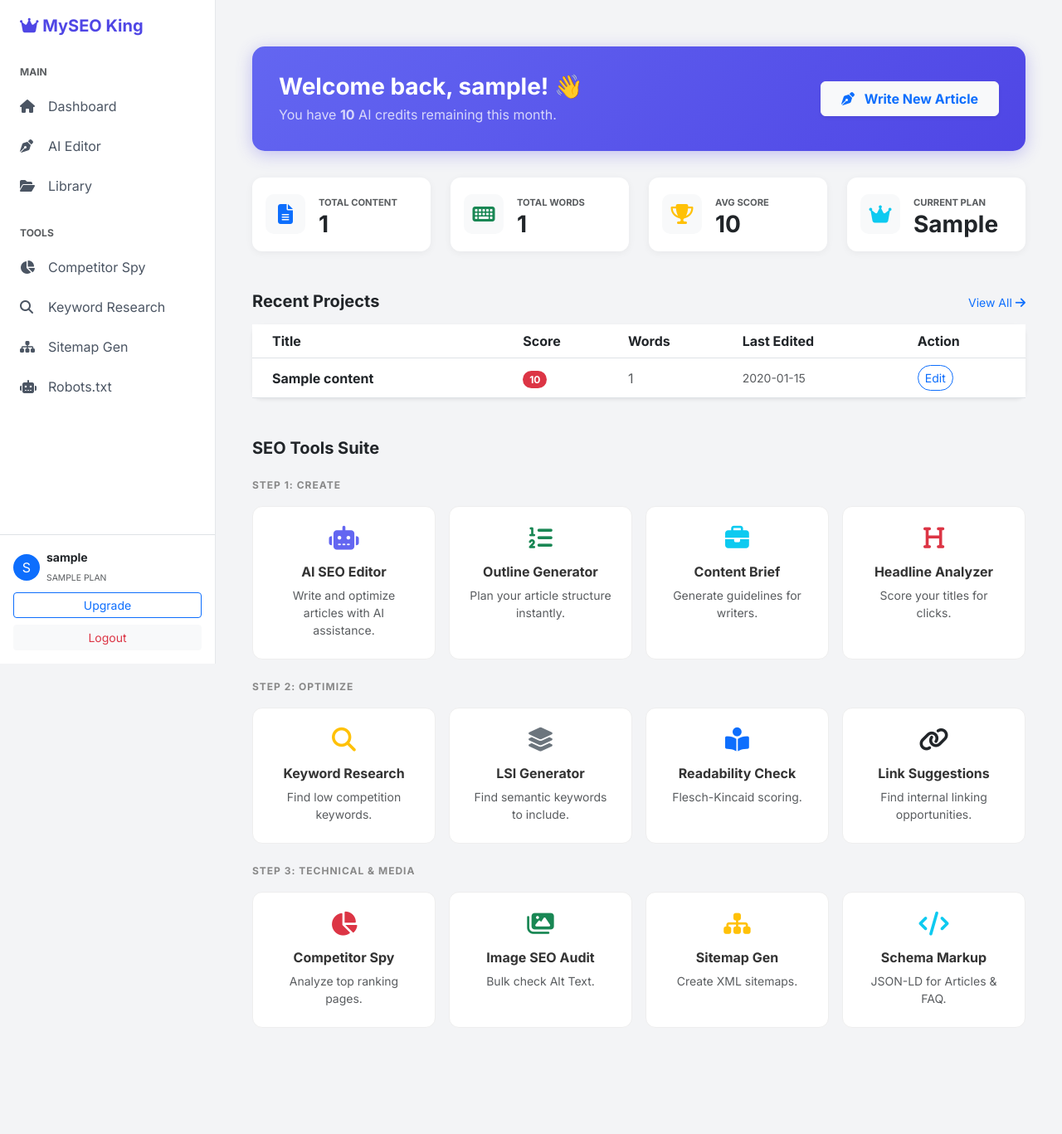
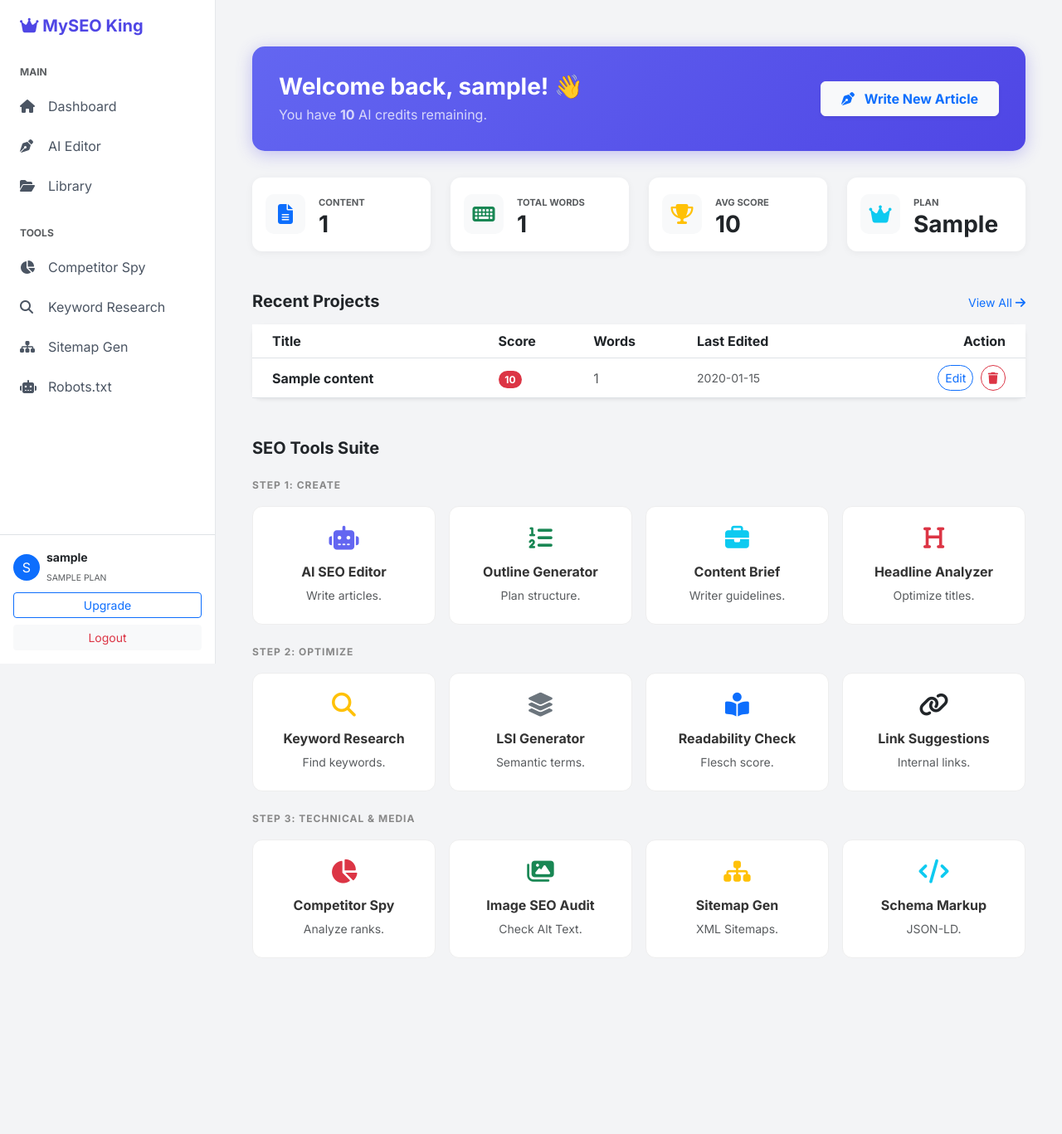
Before and after one commit to dilawar47866/MySEOTooler_V5, a Flask app: template templates/index.html in a window 1280 px wide. Shown: the whole page at 83% size. After the commit the page ends 1128 px from the top, so only its background shows below. Run offline with Flask 3, Linux system fonts and the light colour scheme; a user stored in the database is signed in; tables that the repository leaves empty hold one stand-in row (values such as "Sample post"); the template is opened without the code that fills it: values that come from a table or form of the project are taken from there, most other values are stand-ins (such as "Sample title", 1, 10 or a date in 2020).

Commit message:
Update index.html

```diff
--- a/templates/index.html
+++ b/templates/index.html
@@ -11,50 +11,22 @@
         box-shadow: 0 4px 20px rgba(79, 70, 229, 0.3);
     }
     .stat-card {
-        border: none;
-        border-radius: 12px;
-        box-shadow: 0 2px 10px rgba(0,0,0,0.05);
-        transition: transform 0.2s;
-        height: 100%;
+        border: none; border-radius: 12px; box-shadow: 0 2px 10px rgba(0,0,0,0.05);
+        transition: transform 0.2s; height: 100%;
     }
     .stat-card:hover { transform: translateY(-5px); }
     .icon-box {
-        width: 48px; height: 48px;
-        border-radius: 10px;
-        display: flex; align-items: center; justify-content: center;
-        font-size: 1.5rem;
-        margin-right: 1rem;
+        width: 48px; height: 48px; border-radius: 10px; display: flex; align-items: center; justify-content: center;
+        font-size: 1.5rem; margin-right: 1rem;
     }
     .tool-card {
-        border: 1px solid #eee;
-        border-radius: 12px;
-        transition: all 0.3s ease;
-        text-decoration: none;
-        color: #333;
-        display: block;
-        height: 100%;
-        background: white;
+        border: 1px solid #eee; border-radius: 12px; transition: all 0.3s ease; text-decoration: none; color: #333; display: block; height: 100%; background: white;
     }
     .tool-card:hover {
-        border-color: #6366f1;
-        box-shadow: 0 5px 15px rgba(99, 102, 241, 0.15);
-        transform: translateY(-3px);
-        color: #4f46e5;
+        border-color: #6366f1; box-shadow: 0 5px 15px rgba(99, 102, 241, 0.15); transform: translateY(-3px); color: #4f46e5;
     }
-    .tool-icon {
-        font-size: 1.8rem;
-        margin-bottom: 1rem;
-        color: #6366f1;
-    }
-    .category-badge {
-        font-size: 0.75rem;
-        text-transform: uppercase;
-        letter-spacing: 1px;
-        font-weight: bold;
-        color: #888;
-        margin-bottom: 1rem;
-        display: block;
-    }
+    .tool-icon { font-size: 1.8rem; margin-bottom: 1rem; color: #6366f1; }
+    .category-badge { font-size: 0.75rem; text-transform: uppercase; letter-spacing: 1px; font-weight: bold; color: #888; margin-bottom: 1rem; display: block; }
 </style>
 
 <div class="container mt-4 pb-5">
@@ -62,7 +34,7 @@
     <div class="dashboard-header d-flex justify-content-between align-items-center flex-wrap">
         <div>
             <h1 class="h3 fw-bold mb-1">Welcome back, {{ current_user.username }}! 👋</h1>
-            <p class="mb-0 opacity-75">You have <strong>{{ limits['ai_requests_per_month'] - current_user.ai_requests_this_month }}</strong> AI credits remaining this month.</p>
+            <p class="mb-0 opacity-75">You have <strong>{{ limits['ai_requests_per_month'] - current_user.ai_requests_this_month }}</strong> AI credits remaining.</p>
         </div>
         <div class="mt-3 mt-md-0">
             <a href="/editor" class="btn btn-light text-primary fw-bold shadow-sm px-4 py-2">
@@ -77,7 +49,7 @@
             <div class="stat-card bg-white p-3 d-flex align-items-center">
                 <div class="icon-box bg-light text-primary"><i class="fas fa-file-alt"></i></div>
                 <div>
-                    <small class="text-muted text-uppercase fw-bold" style="font-size: 0.7rem;">Total Content</small>
+                    <small class="text-muted text-uppercase fw-bold" style="font-size: 0.7rem;">Content</small>
                     <h3 class="fw-bold mb-0">{{ total_content }}</h3>
                 </div>
             </div>
@@ -96,7 +68,7 @@
                 <div class="icon-box bg-light text-warning"><i class="fas fa-trophy"></i></div>
                 <div>
                     <small class="text-muted text-uppercase fw-bold" style="font-size: 0.7rem;">Avg Score</small>
-                    <h3 class="fw-bold mb-0">{{ avg_score }}</h3>
+                    <h3 class="fw-bold mb-0">{{ avg_score|round(1) }}</h3>
                 </div>
             </div>
         </div>
@@ -104,14 +76,14 @@
             <div class="stat-card bg-white p-3 d-flex align-items-center">
                 <div class="icon-box bg-light text-info"><i class="fas fa-crown"></i></div>
                 <div>
-                    <small class="text-muted text-uppercase fw-bold" style="font-size: 0.7rem;">Current Plan</small>
+                    <small class="text-muted text-uppercase fw-bold" style="font-size: 0.7rem;">Plan</small>
                     <h3 class="fw-bold mb-0 text-capitalize">{{ current_user.tier }}</h3>
                 </div>
             </div>
         </div>
     </div>
 
-    <!-- 3. RECENT PROJECTS (Quick Resume) -->
+    <!-- 3. RECENT PROJECTS (With Delete Option) -->
     {% if recent_content %}
     <div class="mb-5">
         <div class="d-flex justify-content-between align-items-end mb-3">
@@ -127,12 +99,12 @@
                             <th>Score</th>
                             <th>Words</th>
                             <th>Last Edited</th>
-                            <th>Action</th>
+                            <th class="text-end pe-4">Action</th>
                         </tr>
                     </thead>
                     <tbody>
                         {% for c in recent_content %}
-                        <tr>
+                        <tr id="dash-row-{{ c.id }}">
                             <td class="ps-4 fw-bold text-dark">{{ c.title }}</td>
                             <td>
                                 <span class="badge {% if c.seo_score > 70 %}bg-success{% elif c.seo_score > 40 %}bg-warning{% else %}bg-danger{% endif %} rounded-pill">
@@ -141,8 +113,11 @@
                             </td>
                             <td class="text-muted">{{ c.word_count }}</td>
                             <td class="text-muted small">{{ c.updated_at.strftime('%Y-%m-%d') }}</td>
-                            <td>
-                                <a href="/editor?id={{ c.id }}" class="btn btn-sm btn-outline-primary rounded-pill">Edit</a>
+                            <td class="text-end pe-4">
+                                <a href="/editor?id={{ c.id }}" class="btn btn-sm btn-outline-primary rounded-pill me-1">Edit</a>
+                                <button class="btn btn-sm btn-outline-danger rounded-pill" onclick="deleteRecent({{ c.id }})" title="Delete">
+                                    <i class="fas fa-trash"></i>
+                                </button>
                             </td>
                         </tr>
                         {% endfor %}
@@ -156,103 +131,48 @@
     <!-- 4. THE TOOL SUITE -->
     <h5 class="fw-bold mb-4">SEO Tools Suite</h5>
 
-    <!-- Category: Content Creation -->
     <span class="category-badge">Step 1: Create</span>
     <div class="row g-3 mb-4">
-        <div class="col-md-3">
-            <a href="/editor" class="tool-card p-4 text-center">
-                <i class="fas fa-robot tool-icon"></i>
-                <h6 class="fw-bold">AI SEO Editor</h6>
-                <p class="small text-muted mb-0">Write and optimize articles with AI assistance.</p>
-            </a>
-        </div>
-        <div class="col-md-3">
-            <a href="/content-outline" class="tool-card p-4 text-center">
-                <i class="fas fa-list-ol tool-icon text-success"></i>
-                <h6 class="fw-bold">Outline Generator</h6>
-                <p class="small text-muted mb-0">Plan your article structure instantly.</p>
-            </a>
-        </div>
-        <div class="col-md-3">
-            <a href="/content-brief" class="tool-card p-4 text-center">
-                <i class="fas fa-briefcase tool-icon text-info"></i>
-                <h6 class="fw-bold">Content Brief</h6>
-                <p class="small text-muted mb-0">Generate guidelines for writers.</p>
-            </a>
-        </div>
-        <div class="col-md-3">
-            <a href="/headline-analyzer" class="tool-card p-4 text-center">
-                <i class="fas fa-heading tool-icon text-danger"></i>
-                <h6 class="fw-bold">Headline Analyzer</h6>
-                <p class="small text-muted mb-0">Score your titles for clicks.</p>
-            </a>
-        </div>
+        <div class="col-md-3"><a href="/editor" class="tool-card p-4 text-center"><i class="fas fa-robot tool-icon"></i><h6 class="fw-bold">AI SEO Editor</h6><p class="small text-muted mb-0">Write articles.</p></a></div>
+        <div class="col-md-3"><a href="/content-outline" class="tool-card p-4 text-center"><i class="fas fa-list-ol tool-icon text-success"></i><h6 class="fw-bold">Outline Generator</h6><p class="small text-muted mb-0">Plan structure.</p></a></div>
+        <div class="col-md-3"><a href="/content-brief" class="tool-card p-4 text-center"><i class="fas fa-briefcase tool-icon text-info"></i><h6 class="fw-bold">Content Brief</h6><p class="small text-muted mb-0">Writer guidelines.</p></a></div>
+        <div class="col-md-3"><a href="/headline-analyzer" class="tool-card p-4 text-center"><i class="fas fa-heading tool-icon text-danger"></i><h6 class="fw-bold">Headline Analyzer</h6><p class="small text-muted mb-0">Optimize titles.</p></a></div>
     </div>
 
-    <!-- Category: Optimization & Research -->
     <span class="category-badge">Step 2: Optimize</span>
     <div class="row g-3 mb-4">
-        <div class="col-md-3">
-            <a href="/keyword-research" class="tool-card p-4 text-center">
-                <i class="fas fa-search tool-icon text-warning"></i>
-                <h6 class="fw-bold">Keyword Research</h6>
-                <p class="small text-muted mb-0">Find low competition keywords.</p>
-            </a>
-        </div>
-        <div class="col-md-3">
-            <a href="/lsi-keywords" class="tool-card p-4 text-center">
-                <i class="fas fa-layer-group tool-icon text-secondary"></i>
-                <h6 class="fw-bold">LSI Generator</h6>
-                <p class="small text-muted mb-0">Find semantic keywords to include.</p>
-            </a>
-        </div>
-        <div class="col-md-3">
-            <a href="/readability-checker" class="tool-card p-4 text-center">
-                <i class="fas fa-book-reader tool-icon text-primary"></i>
-                <h6 class="fw-bold">Readability Check</h6>
-                <p class="small text-muted mb-0">Flesch-Kincaid scoring.</p>
-            </a>
-        </div>
-        <div class="col-md-3">
-            <a href="/internal-linking" class="tool-card p-4 text-center">
-                <i class="fas fa-link tool-icon text-dark"></i>
-                <h6 class="fw-bold">Link Suggestions</h6>
-                <p class="small text-muted mb-0">Find internal linking opportunities.</p>
-            </a>
-        </div>
+        <div class="col-md-3"><a href="/keyword-research" class="tool-card p-4 text-center"><i class="fas fa-search tool-icon text-warning"></i><h6 class="fw-bold">Keyword Research</h6><p class="small text-muted mb-0">Find keywords.</p></a></div>
+        <div class="col-md-3"><a href="/lsi-keywords" class="tool-card p-4 text-center"><i class="fas fa-layer-group tool-icon text-secondary"></i><h6 class="fw-bold">LSI Generator</h6><p class="small text-muted mb-0">Semantic terms.</p></a></div>
+        <div class="col-md-3"><a href="/readability-checker" class="tool-card p-4 text-center"><i class="fas fa-book-reader tool-icon text-primary"></i><h6 class="fw-bold">Readability Check</h6><p class="small text-muted mb-0">Flesch score.</p></a></div>
+        <div class="col-md-3"><a href="/internal-linking" class="tool-card p-4 text-center"><i class="fas fa-link tool-icon text-dark"></i><h6 class="fw-bold">Link Suggestions</h6><p class="small text-muted mb-0">Internal links.</p></a></div>
     </div>
 
-    <!-- Category: Technical & Images -->
     <span class="category-badge">Step 3: Technical & Media</span>
     <div class="row g-3 mb-5">
-        <div class="col-md-3">
-            <a href="/competitor-analyzer" class="tool-card p-4 text-center">
-                <i class="fas fa-chart-pie tool-icon text-danger"></i>
-                <h6 class="fw-bold">Competitor Spy</h6>
-                <p class="small text-muted mb-0">Analyze top ranking pages.</p>
-            </a>
-        </div>
-        <div class="col-md-3">
-            <a href="/image-seo" class="tool-card p-4 text-center">
-                <i class="fas fa-images tool-icon text-success"></i>
-                <h6 class="fw-bold">Image SEO Audit</h6>
-                <p class="small text-muted mb-0">Bulk check Alt Text.</p>
-            </a>
-        </div>
-        <div class="col-md-3">
-            <a href="/sitemap-generator" class="tool-card p-4 text-center">
-                <i class="fas fa-sitemap tool-icon text-warning"></i>
-                <h6 class="fw-bold">Sitemap Gen</h6>
-                <p class="small text-muted mb-0">Create XML sitemaps.</p>
-            </a>
-        </div>
-        <div class="col-md-3">
-            <a href="/schema-generator" class="tool-card p-4 text-center">
-                <i class="fas fa-code tool-icon text-info"></i>
-                <h6 class="fw-bold">Schema Markup</h6>
-                <p class="small text-muted mb-0">JSON-LD for Articles & FAQ.</p>
-            </a>
-        </div>
+        <div class="col-md-3"><a href="/competitor-analyzer" class="tool-card p-4 text-center"><i class="fas fa-chart-pie tool-icon text-danger"></i><h6 class="fw-bold">Competitor Spy</h6><p class="small text-muted mb-0">Analyze ranks.</p></a></div>
+        <div class="col-md-3"><a href="/image-seo" class="tool-card p-4 text-center"><i class="fas fa-images tool-icon text-success"></i><h6 class="fw-bold">Image SEO Audit</h6><p class="small text-muted mb-0">Check Alt Text.</p></a></div>
+        <div class="col-md-3"><a href="/sitemap-generator" class="tool-card p-4 text-center"><i class="fas fa-sitemap tool-icon text-warning"></i><h6 class="fw-bold">Sitemap Gen</h6><p class="small text-muted mb-0">XML Sitemaps.</p></a></div>
+        <div class="col-md-3"><a href="/schema-generator" class="tool-card p-4 text-center"><i class="fas fa-code tool-icon text-info"></i><h6 class="fw-bold">Schema Markup</h6><p class="small text-muted mb-0">JSON-LD.</p></a></div>
     </div>
 </div>
+
+<script>
+async function deleteRecent(id) {
+    if(!confirm("Delete this article?")) return;
+    try {
+        const res = await fetch(`/api/delete-content/${id}`, {
+            method: 'POST',
+            headers: {'Content-Type': 'application/json'}
+        });
+        const data = await res.json();
+        if(data.success) {
+            document.getElementById(`dash-row-${id}`).remove();
+        } else {
+            alert("Error: " + data.error);
+        }
+    } catch(e) {
+        alert("Failed to connect");
+    }
+}
+</script>
 {% endblock %}
```
